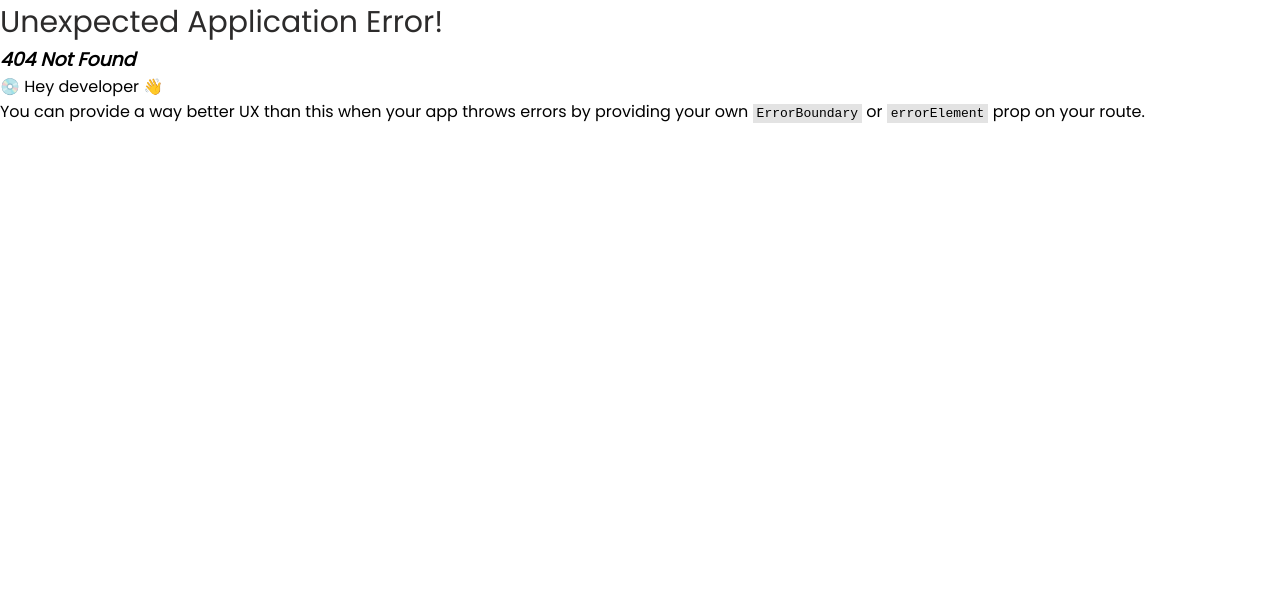
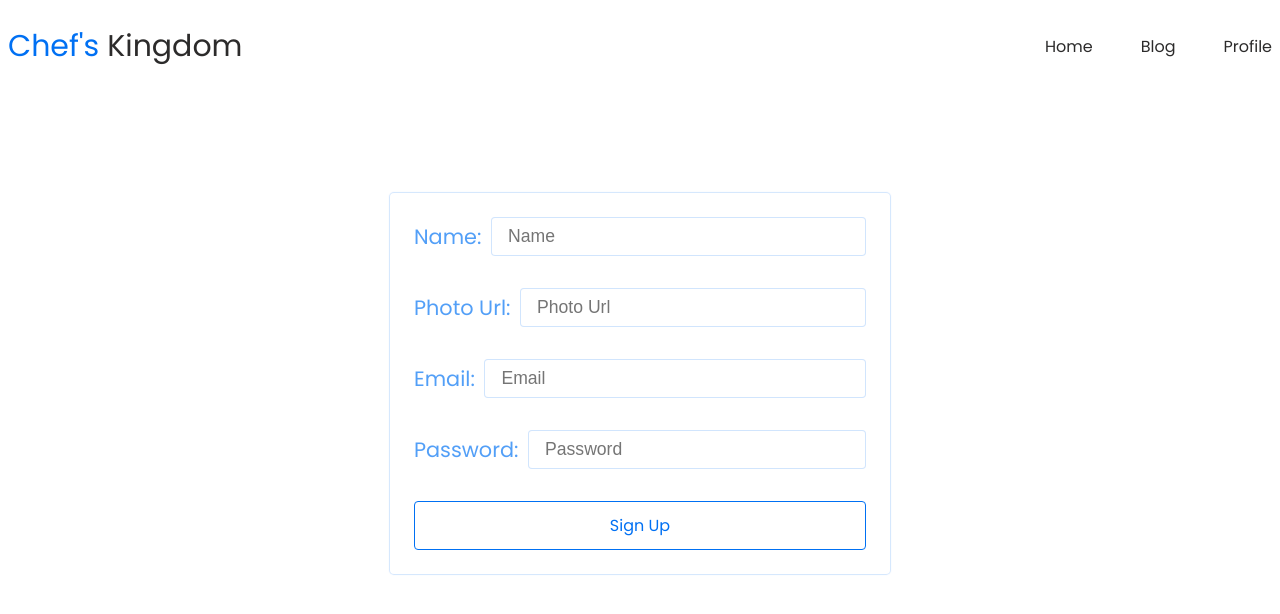
Before and after one commit to mehedihasan2810/chefs-kingdom-client, a React (Vite) app: page /signup in a window 1280 px wide. Before the commit this address had no page. Shown: the top 614 px of the page. Built offline with nearby package versions, Linux system fonts and the light colour scheme.

Commit message:
added sign up with email password in signup page

```diff
--- a/package.json
+++ b/package.json
@@ -15,6 +15,7 @@
     "@mui/icons-material": "^5.11.16",
     "@mui/material": "^5.12.2",
     "firebase": "^9.21.0",
+    "google-sign-in": "^3.0.3",
     "react": "^18.2.0",
     "react-dom": "^18.2.0",
     "react-router-dom": "^6.11.0",
--- a/src/components/Chefs/Chefs.jsx
+++ b/src/components/Chefs/Chefs.jsx
@@ -6,7 +6,7 @@ const Chefs = () => {
   console.log(data);
   return (
     <div className="center-container">
-      <div className="chefs-container">
+      <section className="chefs-container">
         <div className="section-title">
           <div className="line"></div>
           <h2>Master Chefs</h2>
@@ -23,7 +23,7 @@ const Chefs = () => {
           <ChefsCard />
           <ChefsCard /> */}
         </div>
-      </div>
+      </section>
     </div>
   );
 };
--- /dev/null
+++ b/src/components/CuisineHero/CuisineHero.css
@@ -0,0 +1,48 @@
+.cuisine-hero {
+  display: grid;
+  grid-template-columns: 1fr 1fr;
+  gap: 8px;
+  margin: 100px 0;
+}
+
+.cuisine-hero img {
+  width: 400px;
+  height: 400px;
+  border-radius: 50%;
+  place-self: center;
+}
+
+.hero-body {
+  place-self: center;
+}
+
+.hero-body h1 {
+  font-size: 5rem;
+  color: #0070f3;
+}
+
+.hero-body p {
+  color: gray;
+  font-size: 18px;
+}
+
+.hero-body .desc {
+  margin-bottom: 1rem;
+  max-width: 50ch;
+}
+
+@media (max-width: 768px){
+    .cuisine-hero{
+        grid-template-columns: 1fr;
+        gap: 2rem;
+        margin: 40px 0;
+    }
+    .hero-body h1 {
+        font-size: 4rem;
+        color: #0070f3;
+      }
+    .cuisine-hero img {
+       max-width: 100%;
+        height: auto;
+      }
+}
--- /dev/null
+++ b/src/components/CuisineHero/CuisineHero.jsx
@@ -0,0 +1,21 @@
+ import "./CuisineHero.css"
+
+ const CuisineHero = ({ chef }) => {
+  console.log(chef);
+
+  return (
+    <div className="cuisine-hero">
+      <div className="hero-body">
+        <h1>{chef?.name}</h1>
+        <p className="desc">hello my name is gordon ramsy. i am three time master chef winner and a lot of award winner along with notional award. I love to cook.</p>
+        <p>{chef?.experience} years of experience</p>
+        <p>{chef?.recipes} recipes</p>
+        <p>{chef?.likes} Likes</p>
+      </div>
+
+      <img src={chef?.img} alt="" />
+    </div>
+  );
+};
+
+export default CuisineHero;
--- a/src/components/Navbar/Navbar.jsx
+++ b/src/components/Navbar/Navbar.jsx
@@ -11,10 +11,10 @@ const Navbar = () => {
         <nav>
           <ul>
             <li>
-              <Link>Home</Link>
+              <Link to='/'>Home</Link>
             </li>
             <li>
-              <Link>Blog</Link>
+              <Link to='/blog'>Blog</Link>
             </li>
             <li>
               <Link>Profile</Link>
--- a/src/layouts/root.layout.jsx
+++ b/src/layouts/root.layout.jsx
@@ -3,10 +3,10 @@ import Navbar from "../components/Navbar/Navbar";
 
 const Root = () => {
     return (
-        <div>
+        <main>
             <Navbar />
             <Outlet/>
-        </div>
+        </main>
     )
 }
 
--- a/src/pages/Cuisines/Cuisines.jsx
+++ b/src/pages/Cuisines/Cuisines.jsx
@@ -1,15 +1,68 @@
-import { useLoaderData } from "react-router-dom";
+import { useLoaderData, useParams } from "react-router-dom";
 import CuisinesCard from "../../components/cuisinesCard/cuisinesCard";
 import "./Cuisines.css";
+import CuisineHero from "../../components/CuisineHero/CuisineHero";
+import { useEffect, useState } from "react";
 
 const Cuisines = () => {
+  const [chef, setChef] = useState([]);
+  const [isLoading, setIsLoading] = useState(false);
   const data = useLoaderData();
-  console.log(data);
+  const { id } = useParams();
+
+  useEffect(() => {
+    const abortController = new AbortController();
+
+    const fetchData = async () => {
+      setIsLoading(true);
+      try {
+        const res = await fetch(
+          "https://chefs-kingdom-server.vercel.app/chefs",
+          {
+            signal: abortController.signal,
+          }
+        );
+        const data = await res.json();
+        const singleChef = data.find((item) => {
+          return item.id === Number(id);
+        });
+        setChef(singleChef);
+        setIsLoading(false);
+      } catch (error) {
+        console.log(error);
+        setIsLoading(false);
+      }
+    };
+
+    fetchData();
+
+    return () => {
+      abortController.abort();
+    };
+  }, []);
+
+  if (isLoading) {
+    return <h1>Loading...</h1>;
+  }
+
   return (
-    <div className="cuisine-grid">
-      {data.map((item) => (
-        <CuisinesCard key={item.id} {...item} />
-      ))}
+    <div className="center-container">
+      <section className="cuisine-container">
+        <CuisineHero chef={chef} />
+        <div className="cuisines">
+          <div className="section-title">
+            <div className="line"></div>
+            <h2>My Cuisines</h2>
+            <div className="line"></div>
+          </div>
+
+          <div className="cuisine-grid">
+            {data.map((item) => (
+              <CuisinesCard key={item.id} {...item} />
+            ))}
+          </div>
+        </div>
+      </section>
     </div>
   );
 };
--- a/src/pages/SignUp/SignUp.css
+++ b/src/pages/SignUp/SignUp.css
@@ -0,0 +1,40 @@
+.signup {
+  width: 500px;
+  box-shadow: 0 0 1px 1px #0071f32e;
+  margin: 100px auto;
+  padding: 1.5rem;
+  border-radius: 4px;
+}
+
+.signup > * + * {
+  margin-top: 2rem;
+}
+
+.signup .control {
+  display: flex;
+  align-items: center;
+}
+
+.signup label {
+  font-size: 1.3rem;
+  color: gray;
+  color: #0071f3ad;
+  margin-right: 0.6rem;
+}
+
+.signup input {
+  padding: 0.5rem 1rem;
+  font-size: 1.1rem;
+  border: 1px solid #0071f32e;
+  border-radius: 4px;
+  flex-grow: 1;
+  color: gray;
+}
+
+.signup input:focus {
+  outline: 1px solid #0071f3ad;
+}
+
+.signup button {
+    width: 100%;
+}
--- a/src/pages/SignUp/SignUp.jsx
+++ b/src/pages/SignUp/SignUp.jsx
@@ -1,8 +1,33 @@
-
+import "./SignUp.css";
 const SignUp = () => {
   return (
-    <div>SignUp</div>
-  )
-}
+    <section>
+      <form className="signup">
+        <div className="control">
+          <label htmlFor="name">Name: </label>
+          <input type="text" name="name" id="name" placeholder="Name" />
+        </div>
+        <div className="control">
+          <label htmlFor="url">Photo Url: </label>
+          <input type="text" name="url" id="url" placeholder="Photo Url" />
+        </div>
+        <div className="control">
+          <label htmlFor="email">Email: </label>
+          <input type="email" name="email" id="email" placeholder="Email" />
+        </div>
+        <div className="control">
+          <label htmlFor="password">Password: </label>
+          <input
+            type="password"
+            name="password"
+            id="password"
+            placeholder="Password"
+          />
+        </div>
+        <button className="btn-primary" type="submit">Sign Up</button>
+      </form>
+    </section>
+  );
+};
 
-export default SignUp
+export default SignUp;
--- a/src/routes/root.route.jsx
+++ b/src/routes/root.route.jsx
@@ -2,6 +2,8 @@ import { createBrowserRouter } from "react-router-dom";
 import Root from "../layouts/root.layout";
 import Home from "../pages/Home/Home";
 import Cuisines from "../pages/Cuisines/Cuisines";
+import SignIn from "../pages/SignIn/SignIn";
+import SignUp from "../pages/SignUp/SignUp";
 
 export const router = createBrowserRouter([
   {
@@ -11,12 +13,21 @@ export const router = createBrowserRouter([
       {
         path: "/",
         element: <Home />,
-        loader: () => fetch('https://chefs-kingdom-server.vercel.app/chefs')
+        loader: () => fetch("https://chefs-kingdom-server.vercel.app/chefs"),
       },
       {
         path: "/chefs/:id",
         element: <Cuisines />,
-        loader: ({params}) => fetch(`https://chefs-kingdom-server.vercel.app/chefs/${params.id}`)
+        loader: ({ params }) =>
+          fetch(`https://chefs-kingdom-server.vercel.app/chefs/${params.id}`),
+      },
+      {
+        path: "/signin",
+        element: <SignIn />,
+      },
+      {
+        path: "/signup",
+        element: <SignUp />,
       },
     ],
   },
```
Also changed, not shown: 1 other file (tests, documents, lock files or other folders).
